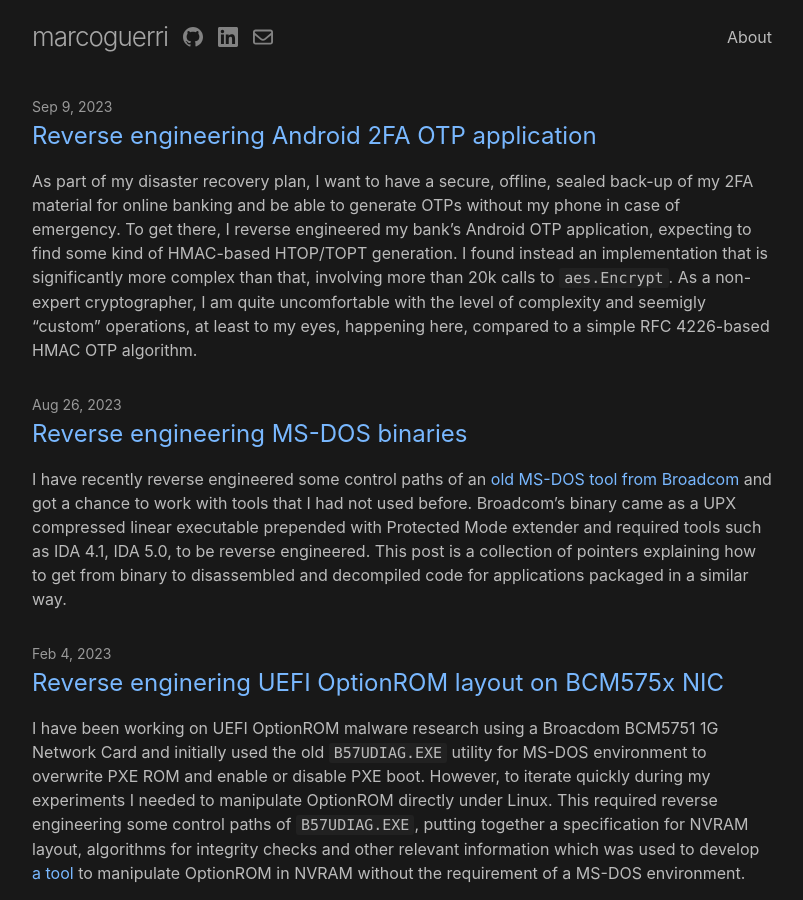
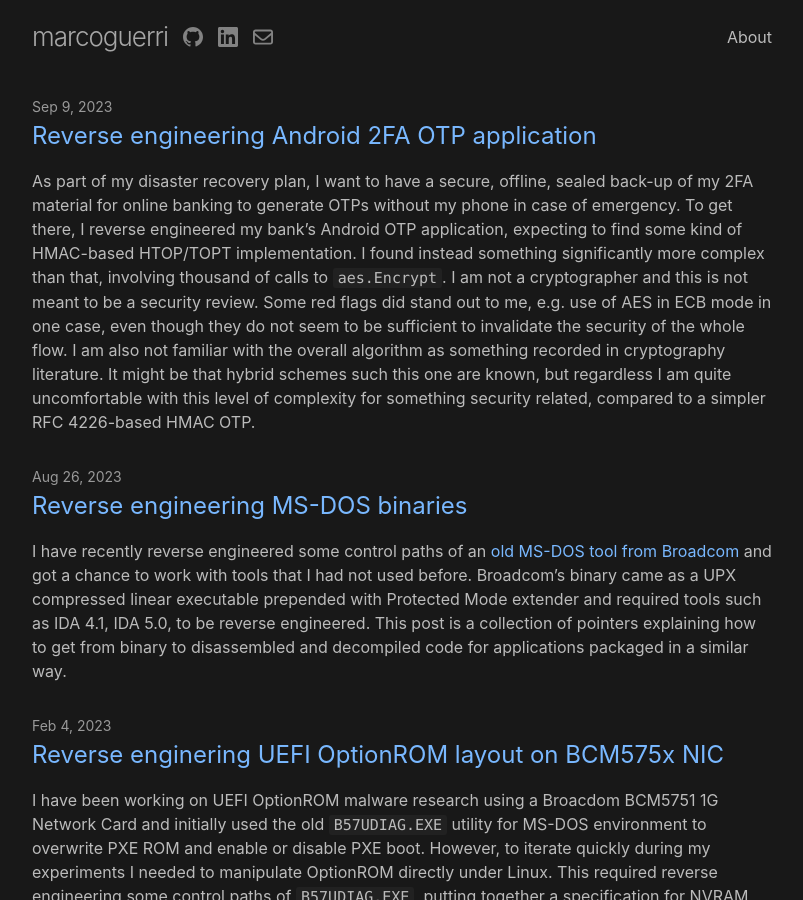
Before and after one commit to marcoguerri/marcoguerri.github.io, a Jekyll site: the page built from index.md, in a window 1280 px wide and 900 px high. Shown: the whole window, without its empty margins (238-1041 px from the left). Built offline with Jekyll 4.4.1, drawn with Linux system fonts in a browser that asks for light colours.

Commit message:
Published Android OTP post

````diff
--- a/_posts/2022-02-13-android-home-banking.markdown
+++ b/_posts/2022-02-13-android-home-banking.markdown
@@ -7,21 +7,18 @@ categories: android reversing
 pygments: true
 ---
 As part of my disaster recovery plan, I want to have a secure, offline, sealed back-up of my 2FA
-material for online banking and be able to generate OTPs without my phone in case of emergency.
+material for online banking to generate OTPs without my phone in case of emergency.
 To get there, I reverse engineered my bank's Android OTP application, expecting
-to find some kind of HMAC-based HTOP/TOPT generation. I found instead an implementation
-that is significantly more complex than that, involving more than 20k calls to `aes.Encrypt`.
-As a non-expert cryptographer, I am quite uncomfortable with the level of complexity and seemigly
-"custom" operations, at least to my eyes, happening here, compared to a simple RFC 4226-based HMAC
-OTP algorithm.
-
-Environment setup
-=======
-A couple of words around the setup first. I used `vscodium` and APK lab extension for unpacking the app.
-Testing has been done on an emulator instance, on a trusted host. I had to enroll the
-emulator as my new 2FA device, so I initially needed connectivity. When needed, a forward proxy was set-up on the same machine. After enrollment, the system was air gapped.
-The `.apk`of the banking app was downloaded via Aurora store, with its signature
-checked manually.
+to find some kind of HMAC-based HTOP/TOPT implementation. I found instead
+something significantly more complex than that, involving thousand of calls to
+`aes.Encrypt`. I am not a cryptographer and this is not meant to be a security
+review. Some red flags did stand out to me, e.g. use of AES in ECB mode in one
+case,  even though they do not seem to be sufficient to invalidate the security of the
+whole flow. I am also not familiar with the overall algorithm as something
+recorded in cryptography literature. It might be that hybrid schemes
+such this one are known, but regardless I am quite uncomfortable with this level
+of complexity for something security related, compared to a simpler
+RFC 4226-based HMAC OTP.
 
 High level overview
 =======
@@ -41,17 +38,16 @@ OTP generation can be broken down in two phases:
 <img src="/img/android-reversing/algorithm-overview.png" alt=""/>
 </p>
 
-When I started reverse engineering the application I expected
-to find some kind of HMAC based TOTP/HOTP calculation, but this implementation turned out to be
-different. The two "Crypto" blocks in the diagram above implement exactly the same cryptographic
-algorithm using different constants and inputs and they can be further broken down into the following
-three steps:
+When I started reverse engineering the application I expected  to find some kind of HMAC based TOTP/HOTP
+calculation, but this wasn't the case. The two "Crypto" blocks in the diagram above implement exactly
+the same cryptographic algorithm using different constants and inputs and they can be further broken
+as follows:
 
-1. Derivation of symmetric encryption key
-e. AES encryption
+1. Derivation of symmetric encryption key for AES encryption
+2. AES encryption
 3. XOR with One Time Pad
 
-Each one of them consumes part of the input data, either QR code or Transaction Data, as follows:
+Each one of these steps consumes part of the input data, either QR code or Transaction Data:
 
 * Derivation of symmetric encryption key consumes input data `[0:16]`. This step has a transive
 dependency on the key material present on the device.
@@ -124,7 +119,12 @@ move-result-object p1
 check-cast p1, Ljava/util/HashMap;
 ```
 
-The hashmap stores three values: `sc_sac`, `sc_k2`, `sc_id`, with only the first two actively used for cryptographic purposes. AES key derivation happens in two steps, with
+The hashmap stores three values:
+* `sc_sac`
+* `sc_k2`
+* `sc_id`
+
+ with only the first two actively used for cryptographic purposes. AES key derivation happens in two steps, with
 an "Intermediate Key" first generated from key material on the device as a
 concatenation of the following contributions:
 
@@ -165,28 +165,28 @@ add-int/lit8 v4, v4, 0x1
 
 One can notice that the fragment is passed as string agument. A more friendly Java equivalent
 could be the following:
-```java
+```
 int i2 = 0;
 for (char c : str.toCharArray()) {
     i2 = (i2 * 31) + c;
 }
 ```
 
-For QR code operations, the fragment is `sc_k2[0:5]`, while for Transaction Data user PIN is
-used. The resulting key [4] then encrypts [5] 16 null bytes [6] and the ciphertext [10] is further
+For QR code operations, the fragment is `sc_k2[0:5]` [[code]](https://github.com/marcoguerri/bank-otp-gen/blob/master/main.go#L368), while for Transaction Data user PIN is
+used [[code]](https://github.com/marcoguerri/bank-otp-gen/blob/master/main.go#L444). The resulting key [4] then encrypts [5] 16 null bytes [6] [[code]](https://github.com/marcoguerri/bank-otp-gen/blob/master/main.go#L83C12-L83C44) and the ciphertext [10] is further
 shifted \[11\]\[13\]  to obtain two more patterns, `c2` [12] and `c3` [14].
-The trailing bytes of the fragment [3] which exceed `len(fragment)%16` are XOR-ed [7] with either `c2` [12] or `c3` [14], depending on the value of `len(fragment)%16`. The result is encrypted [8]  with the null
+The trailing bytes of the fragment [3] which exceed `len(fragment)%16` are XOR-ed [7] with either `c2` [12] [[code]](https://github.com/marcoguerri/bank-otp-gen/blob/master/main.go#L244) `c3` [14] [[code]](https://github.com/marcoguerri/bank-otp-gen/blob/master/main.go#L249), depending on the value of `len(fragment)%16`. The result is encrypted [8] [[code]](https://github.com/marcoguerri/bank-otp-gen/blob/master/main.go#L258)  with the null
 bytes encryption key [4] to obtain a final ciphertext which constitutes `IK_0` [9].
 
 In the diagram above the null-bytes encryption sequence is highlighted as it will be re-used also for the
 AES key derivation process.
 
 **Derivation of `IK(sc_k2)`**<br>
-`sc_k2` is  XOR-ed with time deltas and appended to the initial part of the intermediate key.
-This applies both for QR code and transaction data encryption. The presence of a dependency on
+`sc_k2` is  XOR-ed with time deltas [[code]](https://github.com/marcoguerri/bank-otp-gen/blob/master/main.go#L384C12-L384C46) and appended to the initial part of the intermediate key.
+ The presence of a dependency on
 Unix time is immediately obvious by reading top level decompiled code from `SCOtpManager` class:
 
-```java
+```
 int currentTimeMillis = (int) (System.currentTimeMillis() / ((long) 3600000));
 arrayList.add(ByteBuffer.allocate(4).putInt(currentTimeMillis).array());
 for (int i2 = 1; i2 <= 2; i2++) {
@@ -195,36 +195,36 @@ for (int i2 = 1; i2 <= 2; i2++) {
 }
 ```
 
-The time deltas have a 1 hour granularity (ms/3600000) and the application attempts to combine `sc_k2` with [-1,0,+1] added to the current time. Note that this obviously does not constitute in any way a mechanism to force input data to expire. The application does fail to produce a valid result outsid of the [-1,0,1] time window,
-but this only a limitation of client side logic and once can choose any time adjustment constant.
+The time deltas have a 1 hour granularity (ms/3600000) and the application attempts to combine `sc_k2` with [-1,0,+1] added to the current time. Note that this obviously does not constitute in any way a mechanism to force input data to expire. The application does fail to produce a valid result outside of the [-1,0,1] time window,
+but this only a limitation of client side logic and one can choose any time adjustment constant [[code]](https://github.com/marcoguerri/bank-otp-gen/blob/master/main.go#L399-L400).
 
 **Derivation of `IK(const_qrcode)` and `IK(const_tdata)`**<br>
  Depending on whether we are working with QR code or transaction data, the intermediate key is further
 combined with the following:
-* For QR code, a constant correponding to `0x6ab392fd02` is pre-pended. This is value is hardcoded
-* For transaction data, a constant of `0x8000000000` is appended
+* For QR code, a constant correponding to `0x6ab392fd02` is pre-pended [[code]](https://github.com/marcoguerri/bank-otp-gen/blob/master/main.go#L386). This is value is hardcoded
+* For transaction data, a constant of `0x8000000000` [[code]](https://github.com/marcoguerri/bank-otp-gen/blob/master/main.go#L458) is appended
 
 AES key derivation
 =======
 The AES key derivation process is implemented in `smali/n2/a/a/a.smali|b()`, with the actual input
-parameters coming from `java_src/n2/a/a/a.java|a()`. The overall algorithm is shown in the diagram below, with the null-bytes encryption sequence being very similar to the one we have seen for the generation of `IK(sc_sac)`:
+parameters coming from `java_src/n2/a/a/a.java|a()`. The overall algorithm is shown in the diagram below, with the null-bytes encryption sequence being very similar to the one used to generate `IK(sc_sac)`:
 
 <p align="center">
 <img src="/img/android-reversing/aes-key-derivation.png" alt=""/>
 </p>
-Two inputs are provided:
-* The intermediate key, IK [19]
-* The first 16 bytes of input data [16]
+Two inputs are given:
+* The intermediate key, IK [19] [[code,qr]](https://github.com/marcoguerri/bank-otp-gen/blob/master/main.go#L386) [[code,tdata]](https://github.com/marcoguerri/bank-otp-gen/blob/master/main.go#L458)
+* The first 16 bytes of input data [16] [[code]](https://github.com/marcoguerri/bank-otp-gen/blob/master/main.go#L308-L313)
 
 The 16 bytes are XOR-ed [17] with a constant whose value is use case dependent [18].
-QR code operations use `AliasLabAliasLab`, while `L=T=1W:JCFLSKH3B` is used for transaction data.
-Interestingly, these constants are not static values defined in code, but rather they are generated algoritmically in  `smali/n2/a/a/c.smali|<clinit>()`.
+QR code operations use `AliasLabAliasLab` [[code]](https://github.com/marcoguerri/bank-otp-gen/blob/master/main.go#L47), while `L=T=1W:JCFLSKH3B` [[code]](https://github.com/marcoguerri/bank-otp-gen/blob/master/main.go#L62) is used for transaction data.
+Interestingly, these constants are not static values defined in code, but rather they are calculated algoritmically at runtime in  `smali/n2/a/a/c.smali|<clinit>()` [[code]](https://github.com/marcoguerri/bank-otp-gen/blob/master/constant.go).
 There is no source of randomness nor any input given to the algorithm, so the output is always the same.
-The result of the XOR operation constitues the fragment whose trailing bytes are XOR-ed [28] with the constants [24][26] obtained from the null bytes encryption sequence, which uses IK [19] as encryption key in this case.
+The result of the XOR operation constitues the fragment whose trailing bytes are XOR-ed [28] [[code]](https://github.com/marcoguerri/bank-otp-gen/blob/master/main.go#L276) with the constants [24][26] obtained from the null bytes encryption sequence executed with IK [19] as encryption key in this case.
 
-The variation with respect to the algorithm that derives `IK(sc_sac)` is that the final AES encryption
-step [29] is repeated multiple times (5000 in the code I analyzed) and at each step the output value is
-accumulated through XOR operation with the previous results.
+The variation with respect to the algorithm that derives `IK(sc_sac)` is that the final XOR with c2 and c3 [28] and AES encryption
+steps [29] are repeated multiple times [[code]](https://github.com/marcoguerri/bank-otp-gen/blob/master/main.go#L282-L286) (5000) and at each step the output value is
+accumulated through XOR operation with the previous results [[code]](https://github.com/marcoguerri/bank-otp-gen/blob/master/main.go#L285).
 
 AES encryption
 =======
````
Also changed, not shown: other parts of _posts/2022-02-13-android-home-banking.markdown (+9 -10 lines), img/android-reversing/aes-encrypt.png.
